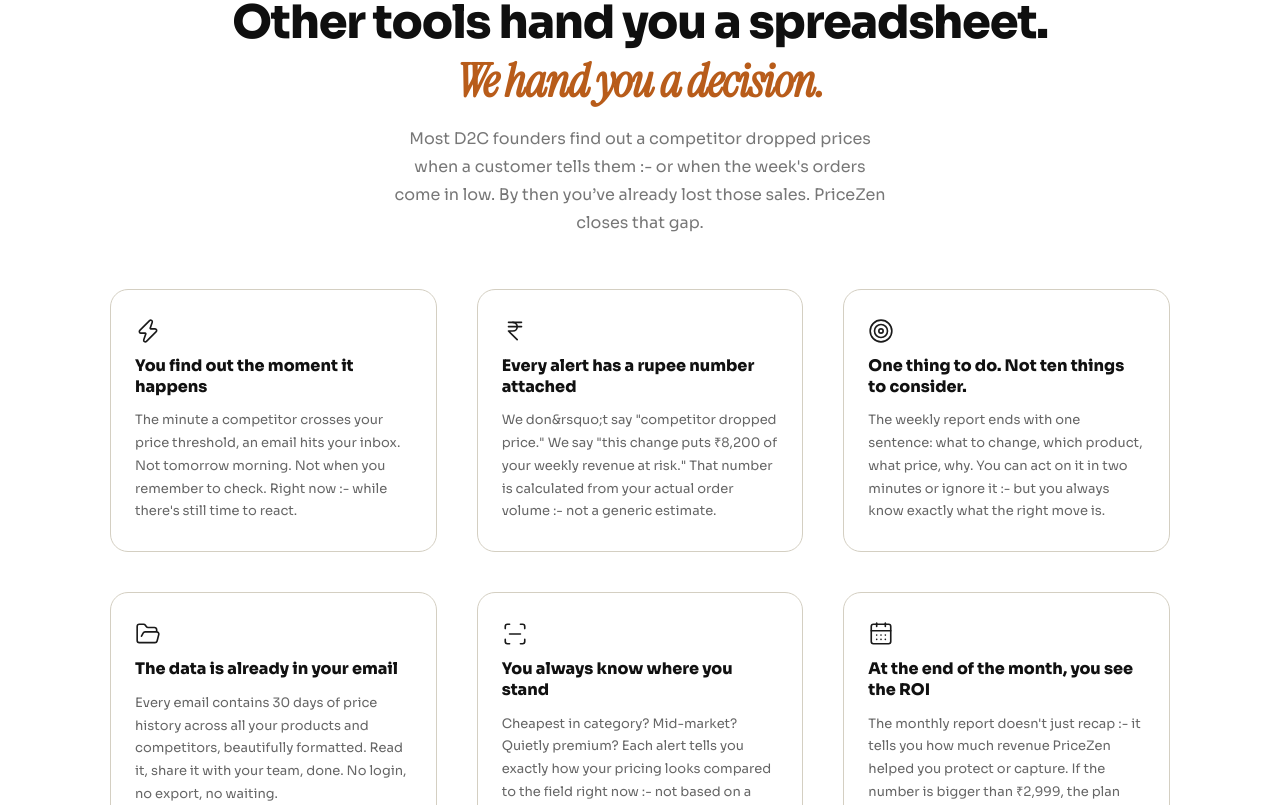
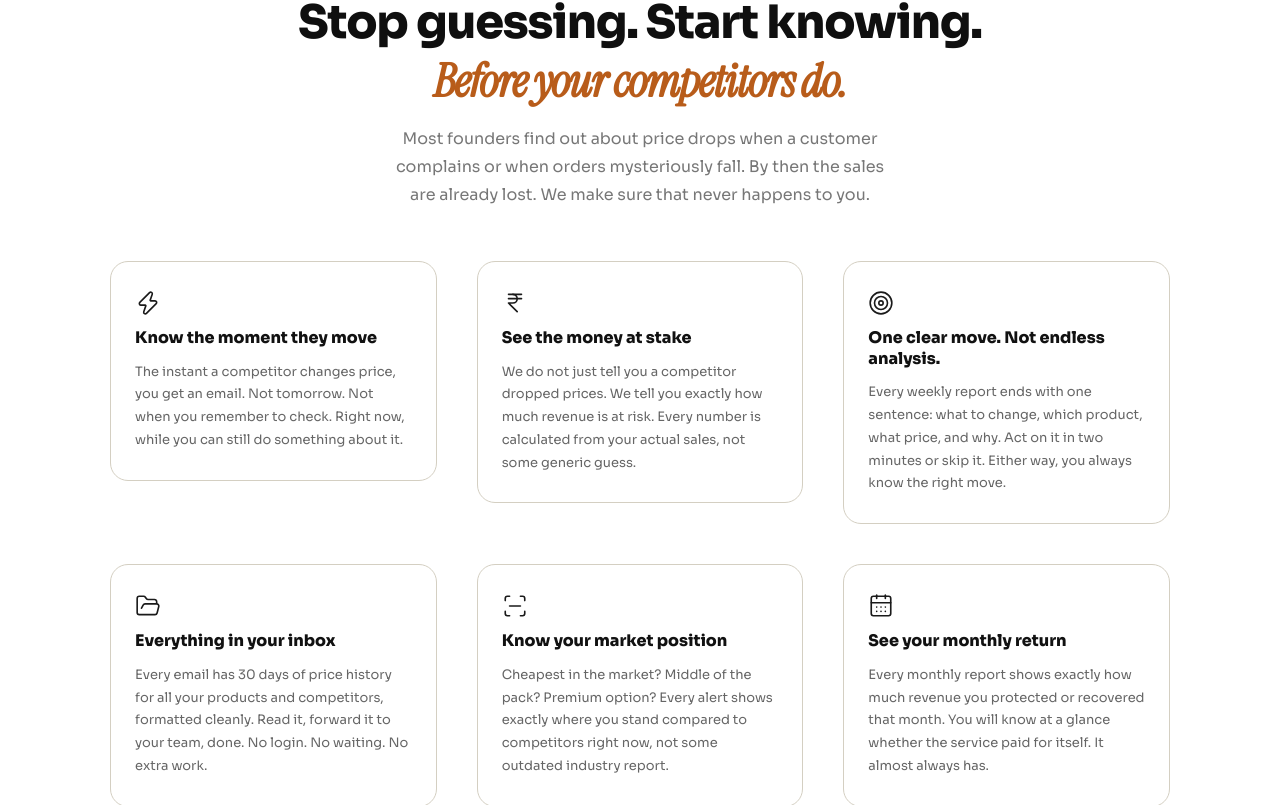
Before and after one commit to AnmolCanCodes/pricezen-frontend, a Next.js app: page / in a window 1280 px wide. Shown: the part 1555-2360 px from the top of the page. Built offline with nearby package versions, Linux system fonts and the light colour scheme; no server answers.

Commit message:
change stats row - 10 to 6 products and  Updated the audit and gt page, and main page sections

```diff
--- a/app/audit/page.tsx
+++ b/app/audit/page.tsx
@@ -9,7 +9,7 @@
 interface Competitor { url: string }
 interface Product { url: string; group: string; threshold: string; competitors: Competitor[] }
 
-const MAX_P: Record<Plan, number> = { starter: 5, growth: 10 };
+const MAX_P: Record<Plan, number> = { starter: 3, growth: 6 };
 const MAX_C: Record<Plan, number> = { starter: 3, growth: 4 };
 
 /* ─── Tooltip info bubble ──────────────────────────── */
--- a/app/page.tsx
+++ b/app/page.tsx
@@ -156,8 +156,7 @@
           </h1>
 
           <p className="ha h3" style={{ fontSize: "clamp(15px,2vw,18px)", color: "#5a5040", maxWidth: 560, lineHeight: 1.75, marginBottom: 32, fontWeight: 500 }}>
-            PriceZen watches up to 10 of your products across 4 competitors and tells you the exact{" "}
-            <strong style={{ color: "#111" }}>₹ impact</strong> when someone moves. Every Monday you get one clear action. No lengthy report to study, just a sentence telling you what to do.
+            Automated price tracking for brands. We monitor your competitors 24/7 and deliver instant alerts with exact rupee impact to your inbox. See your monthly ROI. One clear action every Monday.
           </p>
 
           <div className="ha h4" style={{ display: "flex", gap: 12, flexWrap: "wrap", justifyContent: "center", marginBottom: 56 }}>
@@ -169,7 +168,7 @@
           <div className="ha h5" style={{ display: "flex", gap: "clamp(24px,5vw,64px)", flexWrap: "wrap", justifyContent: "center", paddingTop: 28, borderTop: "1px solid #ede8de", width: "100%", marginBottom: 64 }}>
             {[
               { val: <><CountUp to={100} prefix="₹" suffix="k+" /></>, label: "avg. weekly recovery" },
-              { val: <><CountUp to={10} /></>, label: "products tracked" },
+              { val: <><CountUp to={6} /></>, label: "products tracked" },
               { val: <>Instant</>, label: "alert on price change" },
               { val: <><CountUp to={4} /> comps</>, label: "per product, tracked" },
             ].map((s, i) => (
@@ -200,11 +199,11 @@
             <div className="reveal" style={{ textAlign: "center", marginBottom: 52 }}>
               <p style={{ fontSize: 15, fontWeight: 800, textTransform: "uppercase", letterSpacing: 2.5, color: "#b8872c", marginBottom: 12 }}>Why PriceZen</p>
               <h2 style={{ fontSize: "clamp(26px,4vw,46px)", fontWeight: 900, letterSpacing: -1.2, marginBottom: 14, color: "#0f0f0f" }}>
-                Other tools hand you a spreadsheet.<br />
-                <span style={{ fontFamily: "'Instrument Serif',serif", fontStyle: "italic", color: "#b85c1a" }}>We hand you a decision.</span>
+                Stop guessing. Start knowing.<br />
+                <span style={{ fontFamily: "'Instrument Serif',serif", fontStyle: "italic", color: "#b85c1a" }}>Before your competitors do.</span>
               </h2>
               <p style={{ fontSize: 16, color: "#777", maxWidth: 500, margin: "0 auto", lineHeight: 1.75 }}>
-                Most D2C founders find out a competitor dropped prices when a customer tells them :- or when the week's orders come in low. By then you&rsquo;ve already lost those sales. PriceZen closes that gap.
+                Most founders find out about price drops when a customer complains or when orders mysteriously fall. By then the sales are already lost. We make sure that never happens to you.
               </p>
             </div>
 
@@ -212,33 +211,33 @@
               {[
                 {
                   icon: Zap,
-                  title: "You find out the moment it happens",
-                  body: "The minute a competitor crosses your price threshold, an email hits your inbox. Not tomorrow morning. Not when you remember to check. Right now :- while there's still time to react.",
+                  title: "Know the moment they move",
+                  body: "The instant a competitor changes price, you get an email. Not tomorrow. Not when you remember to check. Right now, while you can still do something about it.",
                 },
                 {
                   icon: IndianRupee,
-                  title: "Every alert has a rupee number attached",
-                  body: "We don&rsquo;t say \"competitor dropped price.\" We say \"this change puts ₹8,200 of your weekly revenue at risk.\" That number is calculated from your actual order volume :- not a generic estimate.",
+                  title: "See the money at stake",
+                  body: "We do not just tell you a competitor dropped prices. We tell you exactly how much revenue is at risk. Every number is calculated from your actual sales, not some generic guess.",
                 },
                 {
                   icon: Target,
-                  title: "One thing to do. Not ten things to consider.",
-                  body: "The weekly report ends with one sentence: what to change, which product, what price, why. You can act on it in two minutes or ignore it :- but you always know exactly what the right move is.",
+                  title: "One clear move. Not endless analysis.",
+                  body: "Every weekly report ends with one sentence: what to change, which product, what price, and why. Act on it in two minutes or skip it. Either way, you always know the right move.",
                 },
                 {
                   icon: FolderOpen,
-                  title: "The data is already in your email",
-                  body: "Every email contains 30 days of price history across all your products and competitors, beautifully formatted. Read it, share it with your team, done. No login, no export, no waiting.",
+                  title: "Everything in your inbox",
+                  body: "Every email has 30 days of price history for all your products and competitors, formatted cleanly. Read it, forward it to your team, done. No login. No waiting. No extra work.",
                 },
                 {
                   icon: ScanLine,
-                  title: "You always know where you stand",
-                  body: "Cheapest in category? Mid-market? Quietly premium? Each alert tells you exactly how your pricing looks compared to the field right now :- not based on a survey from last quarter.",
+                  title: "Know your market position",
+                  body: "Cheapest in the market? Middle of the pack? Premium option? Every alert shows exactly where you stand compared to competitors right now, not some outdated industry report.",
                 },
                 {
                   icon: CalendarDays,
-                  title: "At the end of the month, you see the ROI",
-                  body: "The monthly report doesn't just recap :- it tells you how much revenue PriceZen helped you protect or capture. If the number is bigger than ₹2,999, the plan paid for itself. Usually it's a lot bigger.",
+                  title: "See your monthly return",
+                  body: "Every monthly report shows exactly how much revenue you protected or recovered that month. You will know at a glance whether the service paid for itself. It almost always has.",
                 },
               ].map((c, i) => (
                 <div key={i} className={`reveal d${(i % 4) + 1}`}>
@@ -279,10 +278,10 @@
           <div className="reveal" style={{ textAlign: "center", marginBottom: 52 }}>
             <p style={{ fontSize: 11, fontWeight: 800, textTransform: "uppercase", letterSpacing: 2.5, color: "#b8872c", marginBottom: 12 }}>How It Works</p>
             <h2 style={{ fontSize: "clamp(26px,4vw,44px)", fontWeight: 900, letterSpacing: -1.2, marginBottom: 12 }}>
-              You set it up once.<br />It runs without you.
+              Set it up once.<br />We do the rest.
             </h2>
             <p style={{ fontSize: 14, color: "#888", maxWidth: 400, margin: "0 auto", lineHeight: 1.75 }}>
-              There's nothing to check, nothing to maintain. You give us the URLs, we handle the rest. Alerts and reports find you :- you don&rsquo;t go looking for them.
+              Ten minutes of setup. Then everything comes to your inbox automatically. No dashboards to check. No tools to learn. Just the information you need, when you need it.
             </p>
           </div>
 
@@ -290,18 +289,18 @@
             {[
               {
                 n: "01", bg: "#1a1a1a",
-                title: "Share your product URLs",
-                body: "Give us the product pages you sell and the competitor pages you want tracked. Takes under 10 minutes. That's genuinely the whole setup.",
+                title: "Tell us what you sell",
+                body: "Share your product pages and the competitors you want to watch. Under 10 minutes and you are done. No technical setup, no complicated configuration.",
               },
               {
                 n: "02", bg: "#b85c1a",
-                title: "We watch them, every hour",
-                body: "Our system checks those pages throughout the day, logs every price change, and compares it against your threshold. When something crosses it, it acts immediately :- not on a schedule.",
+                title: "We watch every move",
+                body: "We check prices all day, every day. The moment something important happens, you know about it. No delays, no waiting for scheduled updates.",
               },
               {
                 n: "03", bg: "#1a6640",
-                title: "An email lands in your inbox",
-                body: "You get the rupee impact, your new position in the category, and one clear action. Every Monday you also get the week summed up :- what moved, what it cost, what to do.",
+                title: "Get clear answers in your inbox",
+                body: "Every alert tells you the revenue impact and what to do next. Every Monday, get your week summarized: what changed, what it cost you, and your one move for the week ahead.",
               },
             ].map((s, i) => (
               <div key={i} className={`reveal d${i + 1}`} style={{ textAlign: "center", border: "1px solid #d4cfc2", borderRadius: 24, padding: "32px 26px", background: "#fff", boxShadow: "0 14px 30px rgba(0,0,0,0.05)" }}>
@@ -322,19 +321,19 @@
               {[
                 {
                   icon: Zap, title: "Instant Price Alert", when: "The moment a threshold is crossed",
-                  body: "Competitor changed their price :- here's what that means for your revenue, here's your new market position, here's the one thing to consider doing.",
+                  body: "Know immediately when a competitor moves. Every alert shows your revenue impact, where you stand in the market, and the one action worth considering right now.",
                 },
                 {
                   icon: BarChart3, title: "Monday Weekly Report", when: "Every Monday · 10:00 AM",
-                  body: "A plain-language summary of the week. Did you gain or lose ground? What's the rupee picture? One suggested action for the week ahead.",
+                  body: "Start your week knowing exactly where you stand. See if you gained or lost ground, the rupee impact, and one clear move to make before your competitors wake up.",
                 },
                 {
-                  icon: TrendingUp, title: "30-Day Price Trend", when: "Inside every weekly report",
-                  body: "A full movement chart for your products and theirs. Patterns you wouldn&rsquo;t notice looking at one week at a time become obvious here.",
+                  icon: TrendingUp, title: "Price Trend", when: "Inside every weekly report",
+                  body: "See the full picture across 30 days. Spot patterns you would miss looking at one week at a time. Know which way prices are moving before everyone else does.",
                 },
                 {
-                  icon: FolderOpen, title: "Full price history in every email", when: "On every single email",
-                  body: "The complete 30-day price history beautifully formatted in every email. Read it, forward it, share it with your team. Never log in anywhere to get it.",
+                  icon: Mail, title: "Monthly ROI Report", when: "Last Monday of each month",
+                  body: "See exactly how much revenue you protected or recovered this month. Includes your complete month in numbers: competitor moves, your positioning journey, and what to watch next month.",
                 },
               ].map((e, i) => (
                 <div key={i} className={`reveal d${(i % 4) + 1}`} style={{ background: "#fff", border: "1px solid #ece7dd", borderRadius: 16, padding: "22px 20px" }}>
```
Also changed, not shown: app/getting-started/page.tsx (+4 -4 lines).
